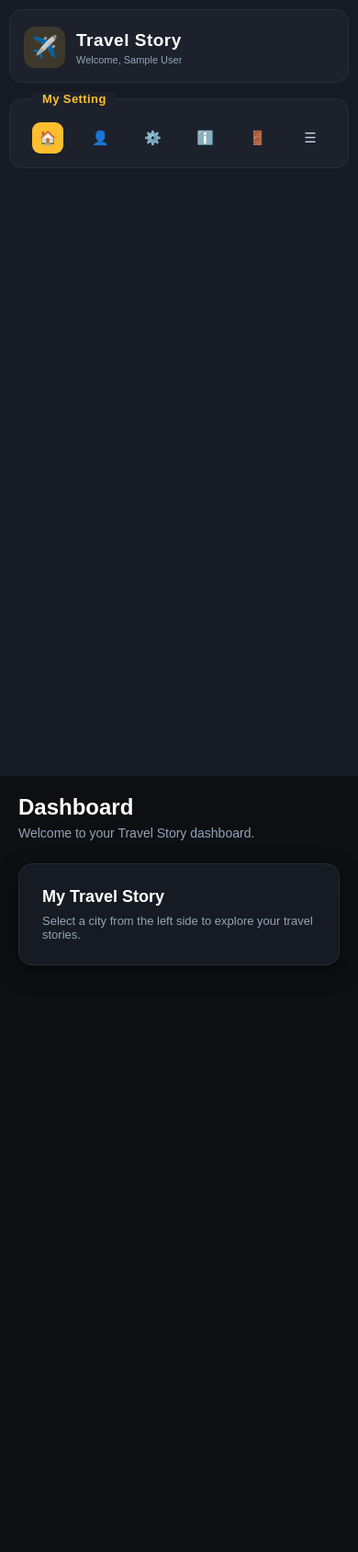
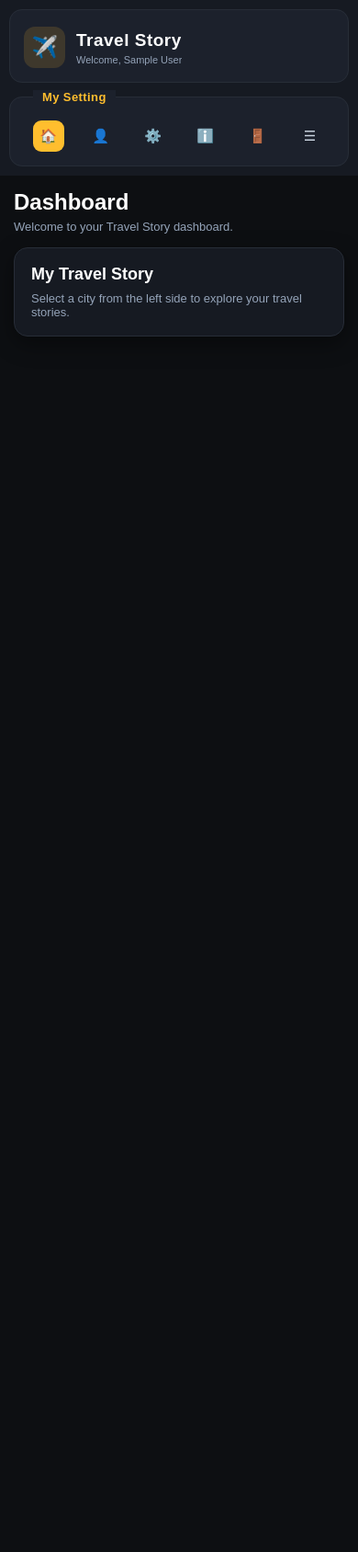
Before and after one commit to VaibhavRAI198/Travel-story, a Flask app: template templates/dashboard.html in a window 390 px wide. Shown: the whole page at 92% size. After the commit the page ends 366 px from the top, so only its background shows below. Run offline with Flask 3, Linux system fonts and the light colour scheme; the template is opened without the code that fills it: most values are stand-ins (such as "Sample title", 1, 10 or a date in 2020); some libraries are stand-ins or nearby versions.

Commit message:
Update common.css

```diff
--- a/static/css_folder/common.css
+++ b/static/css_folder/common.css
@@ -708,7 +706,9 @@ body {
 
     .dashboard {
 
-        display: block;
+        display: flex;
+
+        flex-direction: column;
 
         width: 100%;
 
@@ -731,13 +731,15 @@ body {
 
         height: auto;
 
-        min-height: 100vh;
+        min-height: 0;
 
         padding: 10px;
 
         border-right: none;
 
-        gap: 10px;
+        gap: 8px;
+
+        flex-shrink: 0;
 
     }
 
@@ -775,7 +785,15 @@ body {
 
         width: 100%;
 
+        display: flex;
+
+        flex-direction: row;
+
+        align-items: center;
+
         justify-content: space-around;
+
+        gap: 4px;
 
     }
 
@@ -861,7 +916,24 @@ body {
 
         min-height: 100vh;
 
-        padding: 20px;
+        padding: 15px;
+
+        margin: 0;
+
+        flex: none;
+
+    }
+
+
+    /* =====================================================
+       DASHBOARD HEADER
+    ====================================================== */
+
+    .content-header {
+
+        margin: 0;
+
+        padding: 0;
 
     }
 
@@ -869,6 +941,30 @@ body {
     .content-header h2 {
 
         font-size: 24px;
+
+        margin: 0;
+
+    }
+
+
+    .content-header p {
+
+        margin-top: 5px;
+
+        font-size: 13px;
+
+    }
+
+
+    /* =====================================================
+       DASHBOARD CARD
+    ====================================================== */
+
+    .dashboard-card {
+
+        margin-top: 15px;
+
+        padding: 18px;
 
     }
 
```
Also changed, not shown: other parts of static/css_folder/common.css (+106 -8 lines).
